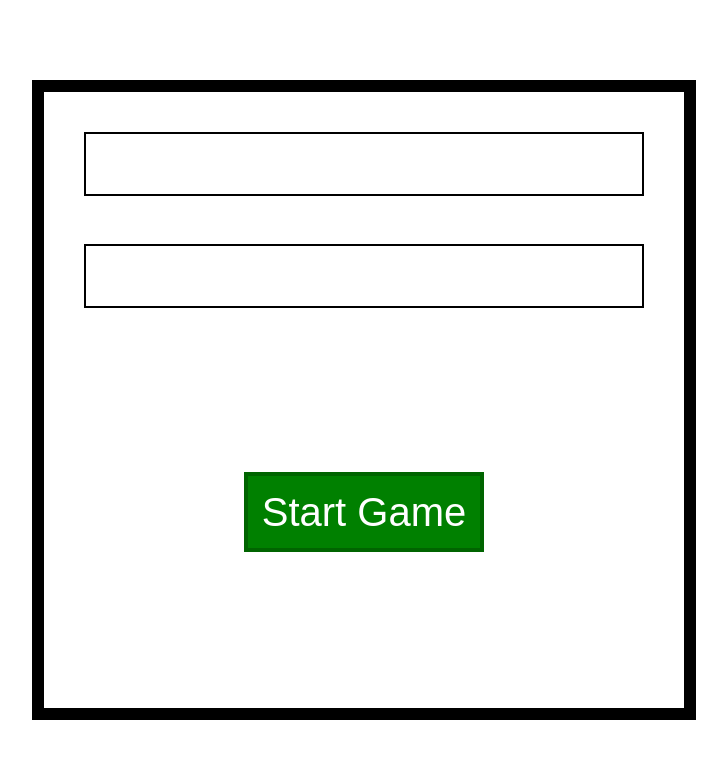
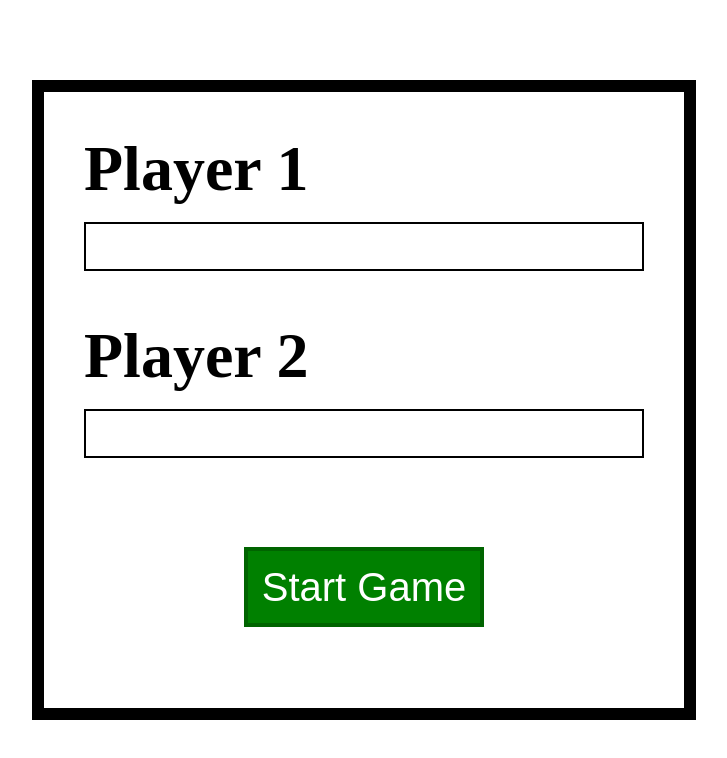
Before and after one commit to Cyber-Aarow/tic-tac-toe, a website built with Parcel: page index.html in a window 1280 px wide. Shown: the whole page, without its empty margins (276-1003 px from the left). Built offline with nearby package versions, Linux system fonts and the light colour scheme.

Commit message:
Add labels.

```diff
--- a/style.css
+++ b/style.css
@@ -38,11 +38,17 @@ body{
 input {
     border: solid black 0.25vh;
     margin-bottom: 6vh;
-    height: 8vh;
+    height: 9h;
     width: 70vh;
-    font-size: 6vh;
+    font-size: 5vh;
     padding-left: 2vh;
     padding-right: 2vh;
+}
+
+label {
+    font-size: 8vh;
+    font-weight: bold;
+    margin-bottom: 2vh;
 }
 
 .gameboard {
--- a/tictactoe.js
+++ b/tictactoe.js
@@ -250,6 +250,8 @@ const DOM = (() => {
         const form = document.createElement('form');
         const player1_input = document.createElement('input');
         const player2_input = document.createElement('input');
+        const player1_label = document.createElement('label');
+        const player2_label = document.createElement('label');
         const button = document.createElement('button');
 
         button.classList.add('start-button');
@@ -257,7 +259,17 @@ const DOM = (() => {
         button.innerHTML = "Start Game";
         form.classList.add('start-form');
 
+        player1_input.setAttribute('id', 'p1_input');
+        player2_input.setAttribute('id', 'p2_input');
+        player1_label.setAttribute('for', 'p1_input');
+        player2_label.setAttribute('for', 'p2_input');
+
+        player1_label.innerHTML = 'Player 1';
+        player2_label.innerHTML = 'Player 2';
+
+        form.appendChild(player1_label);
         form.appendChild(player1_input);
+        form.appendChild(player2_label);
         form.appendChild(player2_input);
         form.appendChild(button);
         body.appendChild(form);
```
